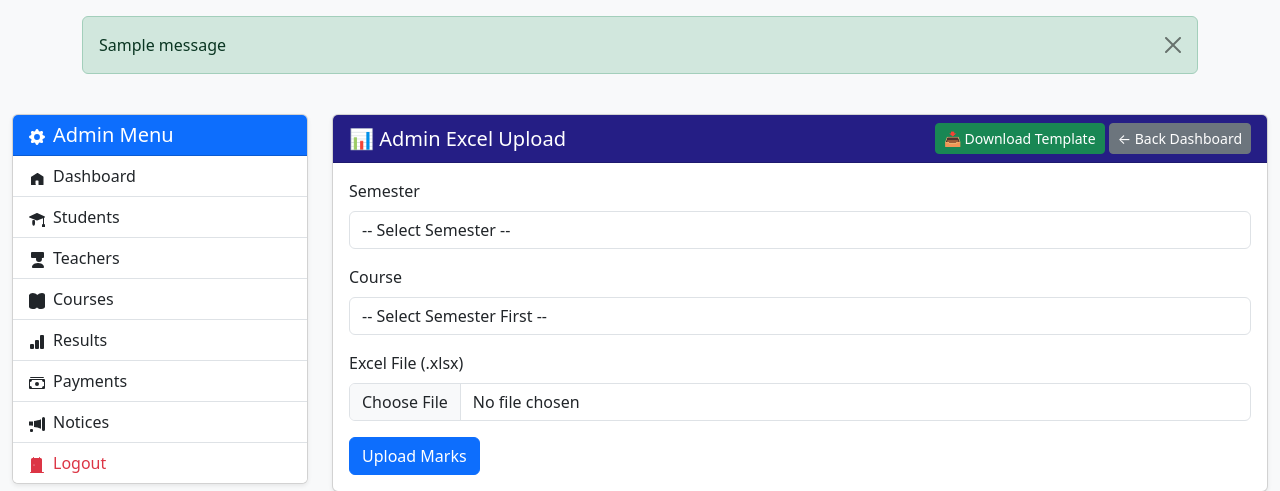
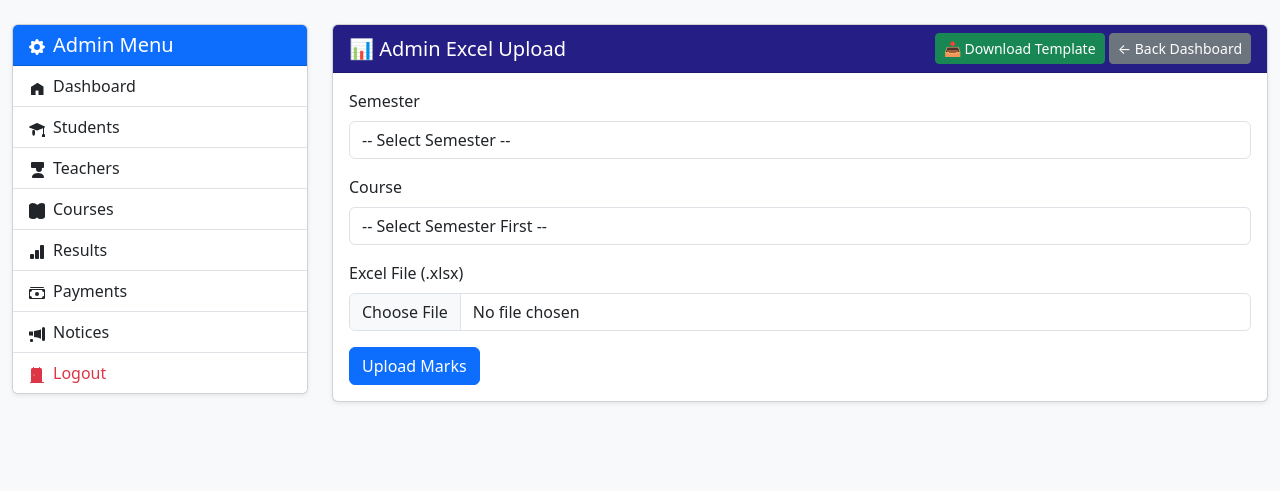
Before and after one commit to Nafsim/university-management-system, a Django app: page /dashboard/admin/upload-excel/ in a window 1280 px wide. Shown: the part 56-547 px from the top of the page. Run offline with Django 5.2, Linux system fonts and the light colour scheme; a user stored in the database is signed in; tables that the repository leaves empty hold one stand-in row (values such as "Sample post"); one stand-in notice (Sample message) is shown.

Commit message:
updated code

```diff
--- a/templates/base.html
+++ b/templates/base.html
@@ -34,18 +34,6 @@
         </div>
     </nav>
 
-    <!-- Messages -->
-    {% if messages %}
-    <div class="container mt-3">
-        {% for message in messages %}
-        <div class="alert alert-{{ message.tags }} alert-dismissible fade show" role="alert">
-            {{ message }}
-            <button type="button" class="btn-close" data-bs-dismiss="alert" aria-label="Close"></button>
-        </div>
-        {% endfor %}
-    </div>
-    {% endif %}
-
     {% block content %}
     {% endblock %}
 
```
